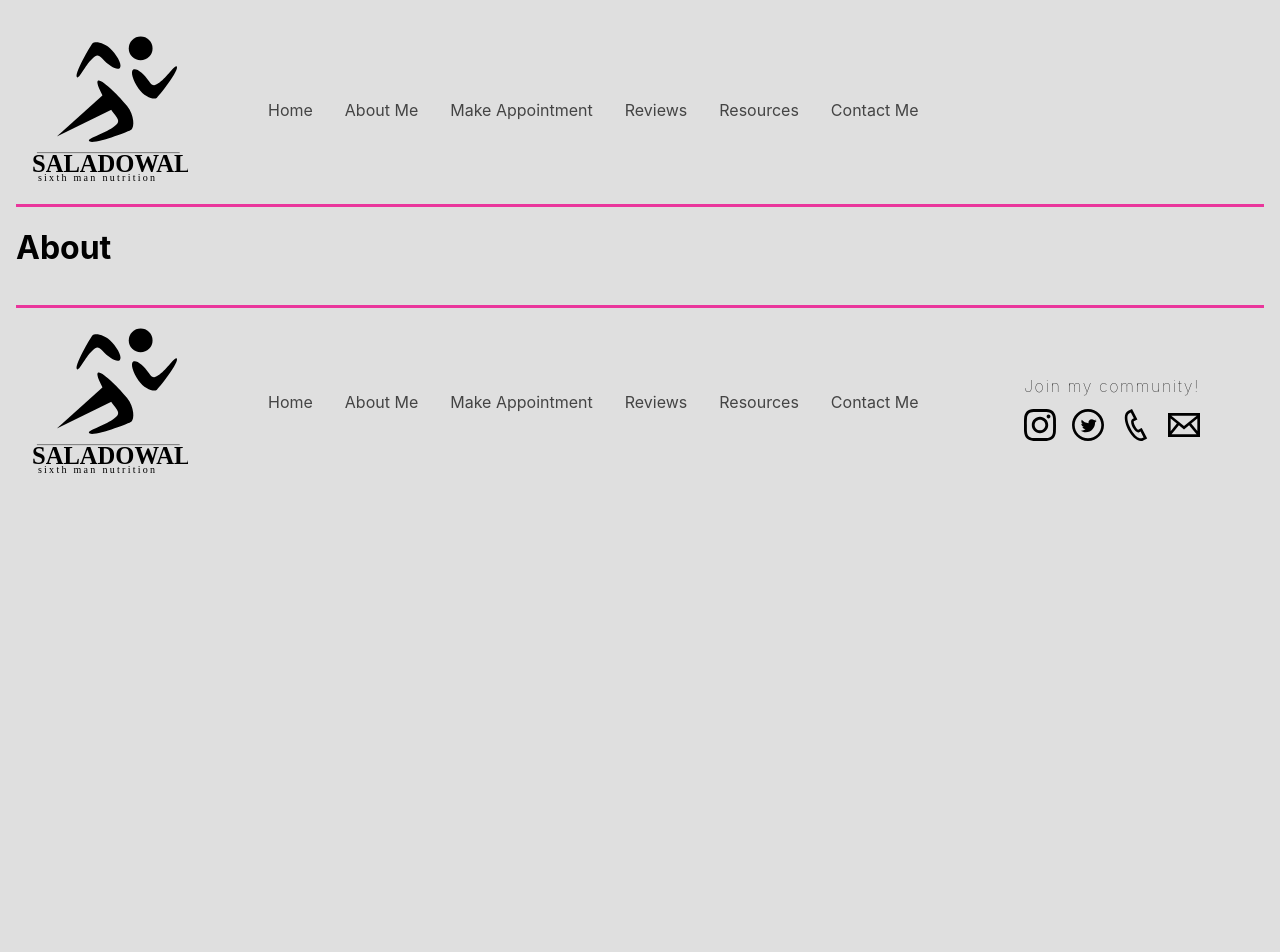
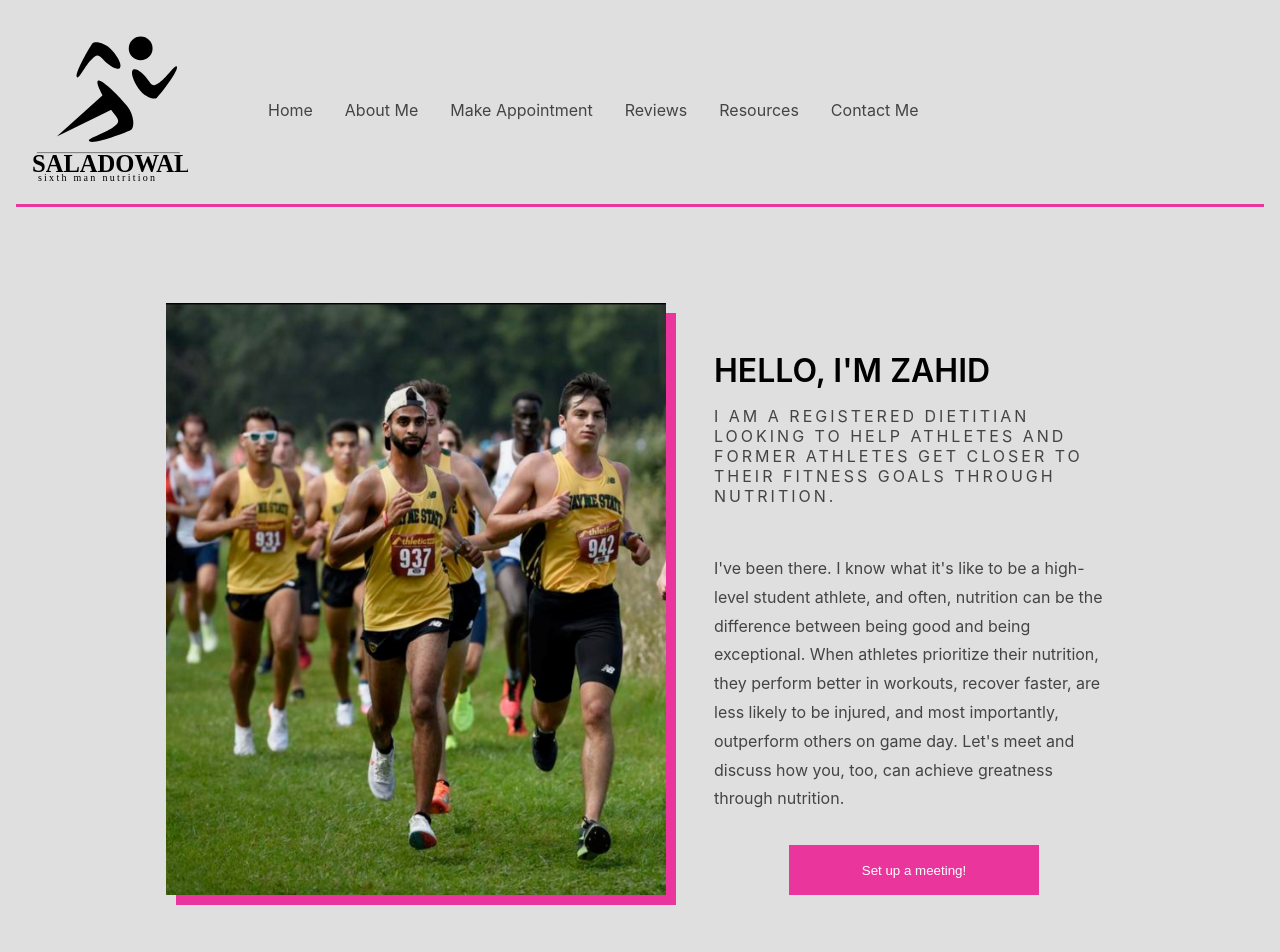
Before and after one commit to jjcavallo5/ssmnutrition, a React (Create React App) app: page /about in a window 1280 px wide. Shown: the top 952 px of the page. Before the commit the page ends 800 px from the top, so only its background shows below. Built offline with nearby package versions, Linux system fonts and the light colour scheme.

Commit message:
Added about me first section

```diff
--- a/src/pages/about/about.jsx
+++ b/src/pages/about/about.jsx
@@ -4,11 +4,43 @@ import styles from "./about.module.css";
 import Header from "../../components/header/header";
 import Footer from "../../components/footer/footer";
 
+import zahidRunning from "../../images/runningZahid.jpg";
+
 const AboutPage = () => {
     return (
         <div className={styles.container}>
             <Header />
-            <h1>About</h1>
+            <div className={styles.bodyContainer}>
+                <img
+                    src={zahidRunning}
+                    alt="A picture of zahid running in college"
+                    srcset=""
+                    className={styles.zahidRunning}
+                />
+                <div className={styles.rightSide}>
+                    <h1 className={styles.header}>Hello, I'm Zahid</h1>
+                    <h2 className={styles.subHeader}>
+                        I am a registered dietitian looking to help athletes and
+                        former athletes get closer to their fitness goals
+                        through nutrition.
+                    </h2>
+                    <p className={styles.rightSideText}>
+                        I've been there. I know what it's like to be a
+                        high-level student athlete, and often, nutrition can be
+                        the difference between being good and being exceptional.
+                        When athletes prioritize their nutrition, they perform
+                        better in workouts, recover faster, are less likely to
+                        be injured, and most importantly, outperform others on
+                        game day. Let's meet and discuss how you, too, can
+                        achieve greatness through nutrition.
+                    </p>
+                    <button className={styles.meetNow}>
+                        Set up a meeting!
+                    </button>
+                </div>
+            </div>
+
+            <div className={styles.qualificationsContainer}></div>
             <Footer />
         </div>
     );
--- a/src/pages/about/about.module.css
+++ b/src/pages/about/about.module.css
@@ -3,3 +3,67 @@
     flex-direction: column;
     padding: 1rem;
 }
+
+
+.bodyContainer {
+    display: flex;
+    gap: 3rem;
+    flex-direction: column;
+    margin: 6rem 0 6rem 0;
+    align-self: center;
+}
+
+.rightSide {
+    display: flex;
+    flex-direction: column;
+    width: 90%;
+    max-width: 400px;
+}
+
+.header {
+    text-transform: uppercase;
+    font-weight: 600;
+    margin-bottom: 1rem;
+    margin-top: 3rem;
+}
+
+.subHeader {
+    text-transform: uppercase;
+    letter-spacing: 3px;
+    font-size: 1rem;
+    font-weight: 400;
+    color: var(--text);
+    margin: 0 0 2rem 0;
+}
+
+.rightSideText {
+    font-size: 1rem;
+    line-height: 1.8rem;
+    color: var(--text);
+}
+
+.meetNow {
+    width: 250px;
+    height: 50px;
+    border: none;
+    color: white;
+    background-color: var(--accent);
+    align-self: center;
+    margin-top: 1rem;;
+}
+
+.meetNow:hover {
+    cursor: pointer;
+}
+
+.zahidRunning {
+    box-shadow: 10px 10px 0px var(--accent);
+    max-width: 500px;
+    width: 90%;
+}
+
+@media (min-width: 1000px) {
+    .bodyContainer {
+        flex-direction: row;
+    }
+}
--- a/src/pages/home/home.jsx
+++ b/src/pages/home/home.jsx
@@ -5,7 +5,7 @@ import Header from "../../components/header/header";
 import Footer from "../../components/footer/footer";
 
 import hikingZahid from "../../images/hikingZahidTwo.jpg";
-import runningZahid from "../../images/runningZahid.jpg";
+import dietitianZahid from "../../images/dietitianZahid.jpg";
 
 const HomePage = () => {
     return (
@@ -15,7 +15,7 @@ const HomePage = () => {
                 <div className={styles.header}>
                     <img
                         src={hikingZahid}
-                        alt="A picture of zahid hiking in the mountains"
+                        alt="A picture of zahid working in a hospital"
                         srcset=""
                         className={styles.headerImage}
                     />
@@ -31,7 +31,7 @@ const HomePage = () => {
 
                 <div className={styles.about}>
                     <img
-                        src={runningZahid}
+                        src={dietitianZahid}
                         alt="A picture of zahid running"
                         srcset=""
                         className={styles.zahidRunning}
```
Also changed, not shown: src/images/dietitianZahid.jpg (renamed from src/images/dieticianZahid.jpg).
